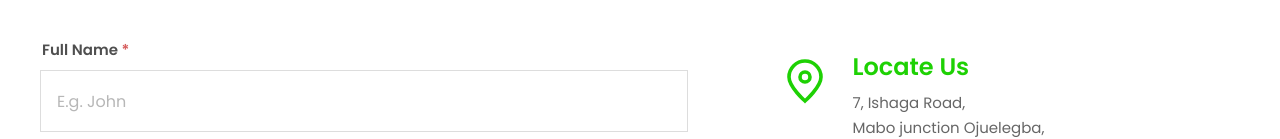
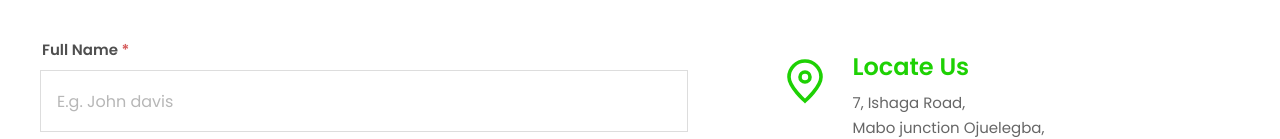
Before and after one commit to TajjDev/double_merit, a React (Vite) app: page /contactUs in a window 1280 px wide. Shown: the part 664-803 px from the top of the page. Built offline with nearby package versions, Linux system fonts and the light colour scheme.

Commit message:
Update Contact.jsx

```diff
--- a/src/pages/contactUS/Contact.jsx
+++ b/src/pages/contactUS/Contact.jsx
@@ -87,7 +87,7 @@ const Contact = () => {
                 id="fullName"
                 name="fullName"
                 type="text"
-                placeholder="E.g. John"
+                placeholder="E.g. John davis"
                 value={formData.fullName}
                 onChange={handleChange}
                 required
```
